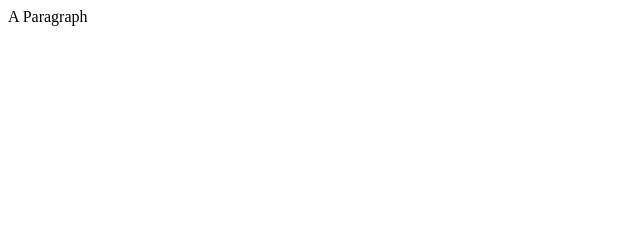
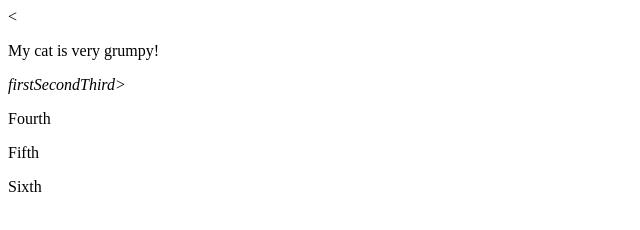
Before and after one commit to yubinhere/myfirstproject, a plain HTML site: page index.html in a window 1280 px wide. Shown: the whole page, without its empty margins (0-640 px from the left). Drawn offline with Linux system fonts and the light colour scheme.

Commit message:
new htmlwebsite

```diff
--- a/index.html
+++ b/index.html
@@ -1,8 +1,14 @@
+<<!DOCTYPE html>
 <html>
-<head>
-  <title>This is my title</title>
-</head>
-<body>
-  <p>A Paragraph</p>
-</body>
+  <head>
+    <meta charset="utf-8">
+    <title>module 2 scratch pads</title>
+  </head>
+  <body>
+    <p>My cat is <stong>very</strong> grumpy!</p>
+
+      <em>first</em><em>Second</em><em>Third></em>
+
+      <p>Fourth</p><p>Fifth</p><p>Sixth</p>
+  </body>
 </html>
```
